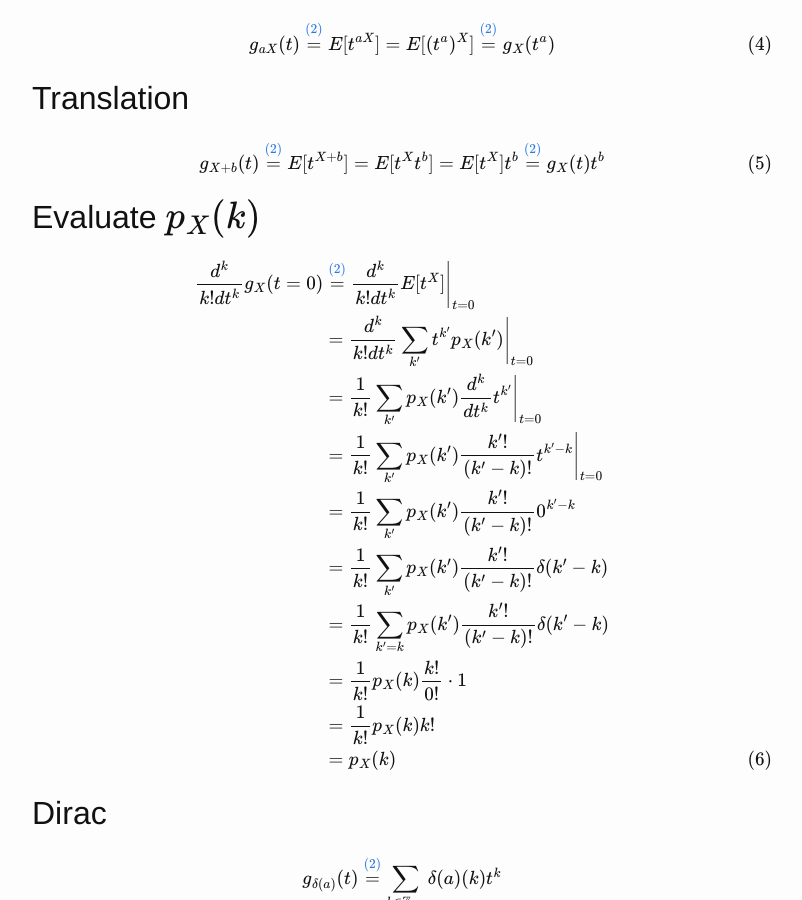
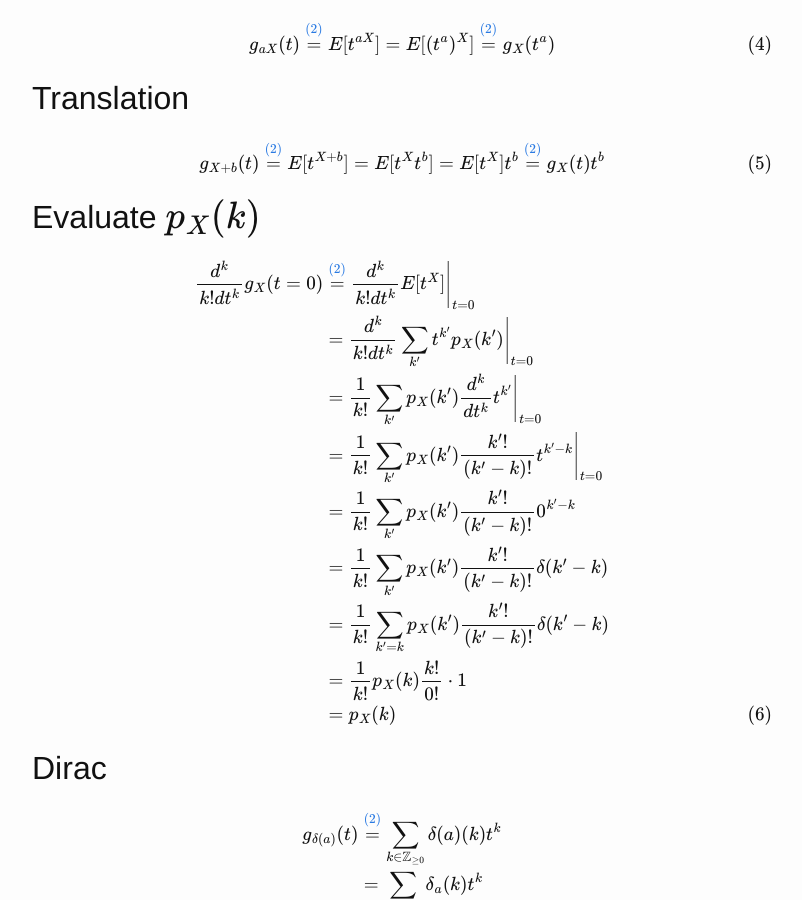
Before and after one commit to Jim-Holmstroem/jim-holmstroem.github.io, a Jekyll site: the page built from _posts/2014-10-18-generating-function-list.markdown, in a window 1280 px wide and 900 px high, scrolled down 769 px. Shown: the whole window, without its empty margins (238-1040 px from the left). Built offline with Jekyll 4.4.1, drawn with Linux system fonts in a browser that asks for light colours; formulas are drawn with MathJax 3.

Commit message:
Skipped a trivial step from the last commit

```diff
--- a/_posts/2014-10-18-generating-function-list.markdown
+++ b/_posts/2014-10-18-generating-function-list.markdown
@@ -73,7 +73,6 @@
                              &= \frac{1}{k!}\sum_{k'} p_X(k') \frac{k'!}{(k'-k)!}\delta(k'-k) \nonumber \\
                              &= \frac{1}{k!}\sum_{k'=k} p_X(k') \frac{k'!}{(k'-k)!}\delta(k'-k) \nonumber \\
                              &= \frac{1}{k!} p_X(k) \frac{k!}{0!} \cdot 1 \nonumber \\
-                             &= \frac{1}{k!} p_X(k) k! \nonumber \\
                              &= p_X(k)
 
 \end{align}
```
